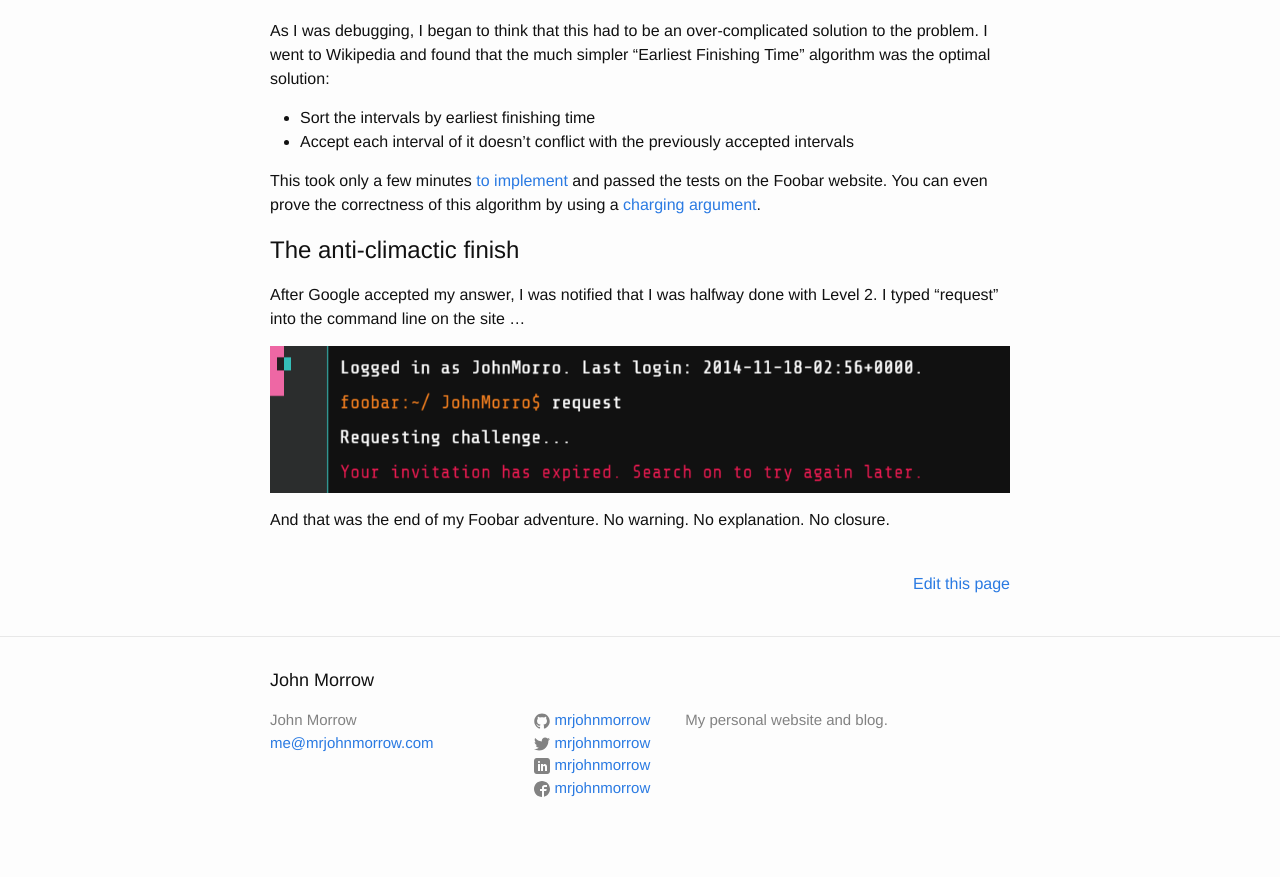
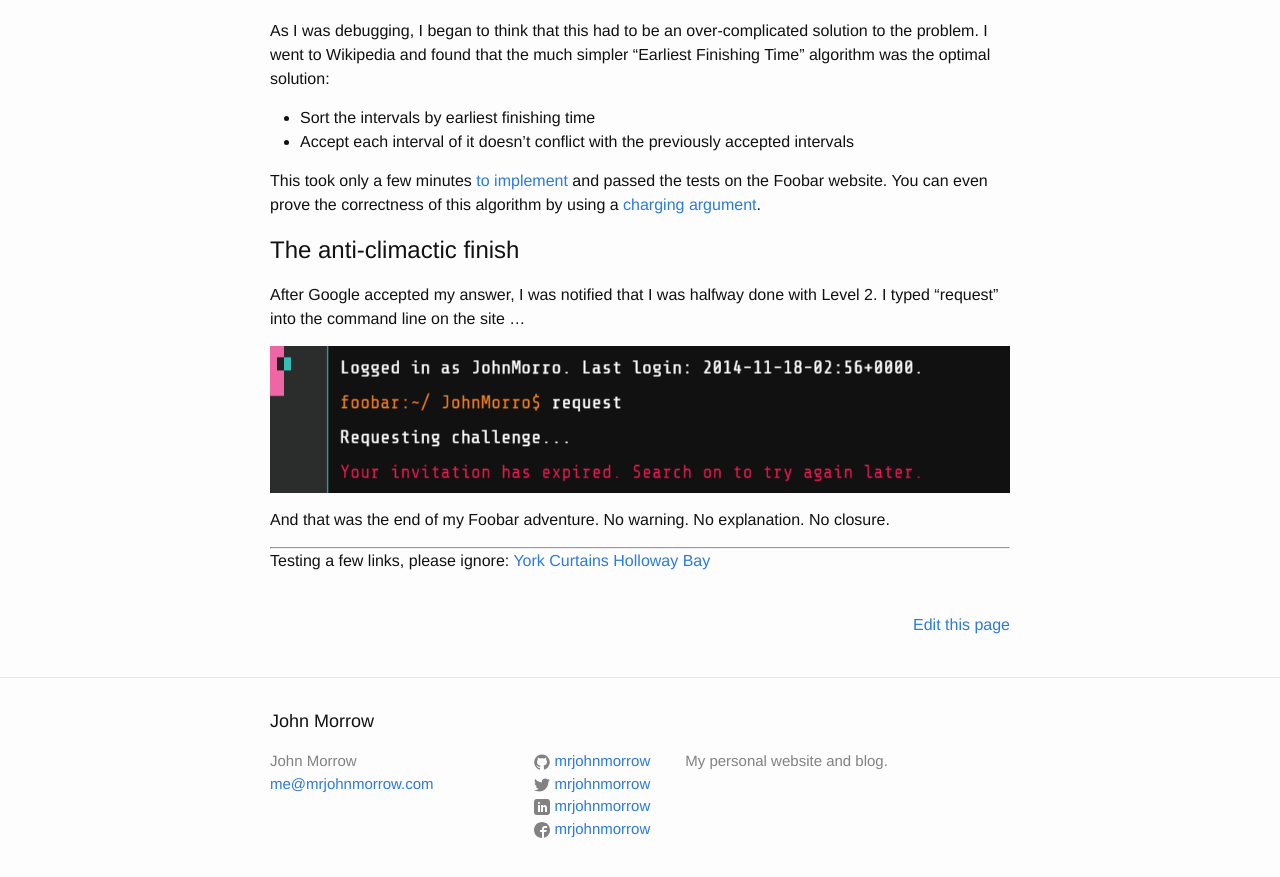
Before and after one commit to mrjohnmorrow/mrjohnmorrow.github.io, a Jekyll site: the page built from _posts/2014-11-18-google-foobar-2.md, in a window 1280 px wide and 900 px high, scrolled down 675 px. Shown: the top 877 px of the window. Built offline with Jekyll 4.4.1, drawn with Linux system fonts in a browser that asks for light colours.

Commit message:
Update 2014-11-18-google-foobar-2.md

```diff
--- a/_posts/2014-11-18-google-foobar-2.md
+++ b/_posts/2014-11-18-google-foobar-2.md
@@ -34,3 +34,8 @@ After Google accepted my answer, I was notified that I was halfway done with Lev
 !["Your invitation has expired"](/images/googlefoobar2.PNG)
 
 And that was the end of my Foobar adventure. No warning. No explanation. No closure.
+
+---
+Testing a few links, please ignore:
+[York Curtains](https://yorkcurtains.com)
+[Holloway Bay](https://hollowaybay.com)
```
